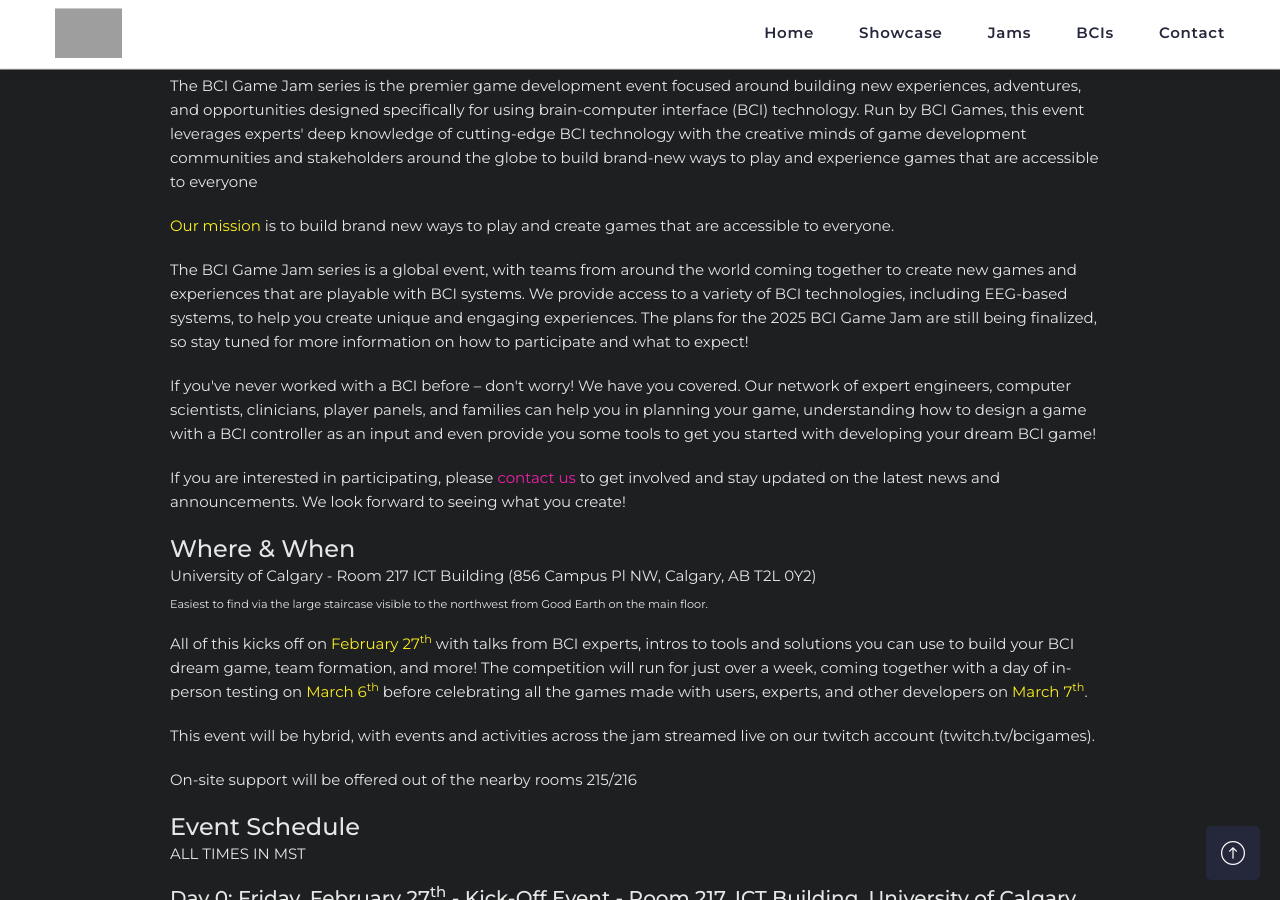
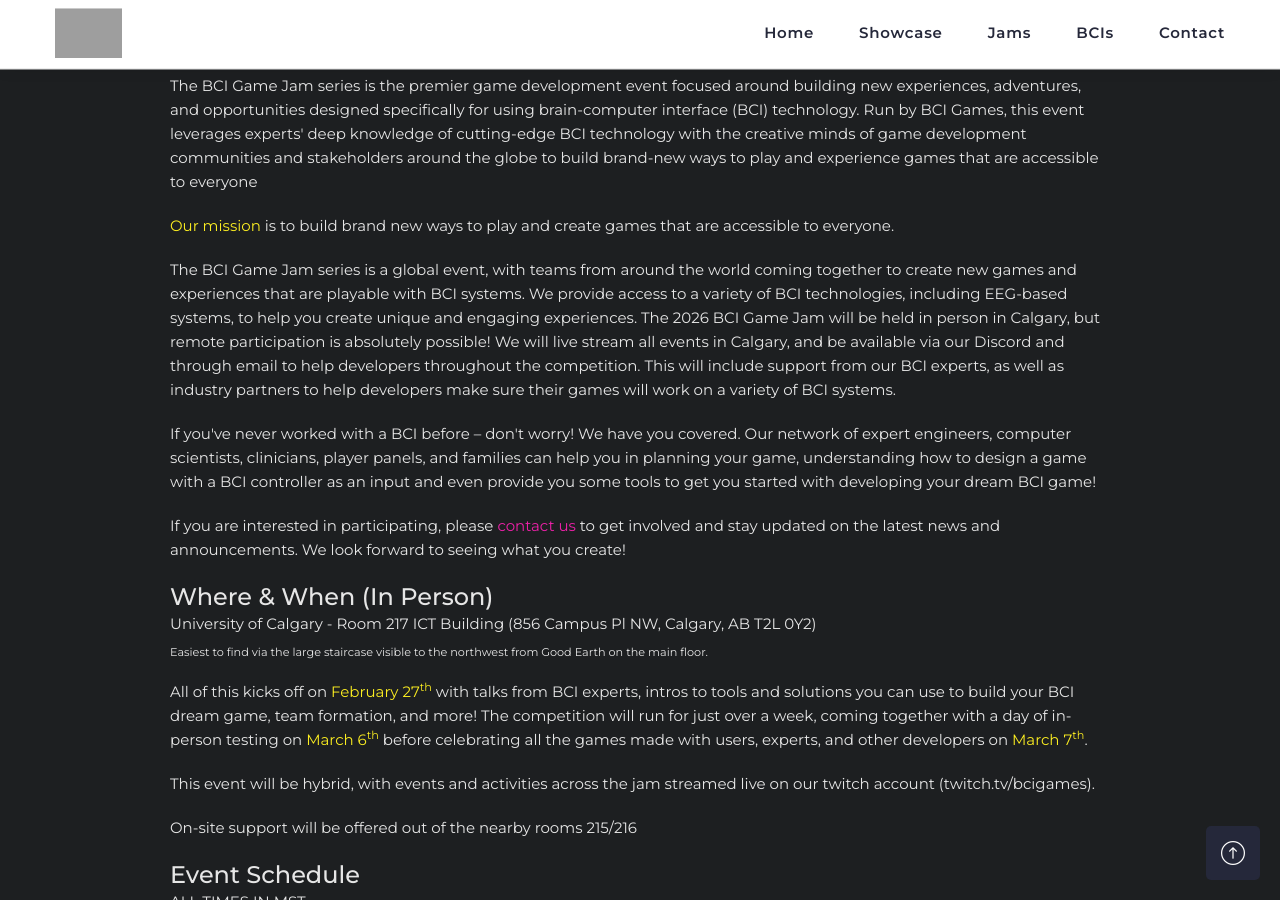
Before and after one commit to BCI-Games/bci-games.github.io, a Jekyll site: the page built from jams/2026.html, in a window 1280 px wide and 900 px high, scrolled down 1479 px. Built offline with Jekyll 4.4.1, drawn with Linux system fonts in a browser that asks for light colours.

Commit message:
Fixed some info for the website.

```diff
--- a/jams/2026.html
+++ b/jams/2026.html
@@ -53,7 +53,8 @@
                     <p>
                         The BCI Game Jam series is a global event, with teams from around the world coming together to create new games and experiences that are playable with BCI systems.
                         We provide access to a variety of BCI technologies, including EEG-based systems, to help you create unique and engaging experiences.
-                        The plans for the 2025 BCI Game Jam are still being finalized, so stay tuned for more information on how to participate and what to expect!
+                        The 2026 BCI Game Jam will be held in person in Calgary, but remote participation is absolutely possible! We will live stream all events in Calgary, and be available via our Discord and through email to help developers throughout the competition.
+                        This will include support from our BCI experts, as well as industry partners to help developers make sure their games will work on a variety of BCI systems.
                     </p>
                     <p>
                         If you've never worked with a BCI before – don't worry! We have you covered. Our network of expert engineers, computer scientists, clinicians, player panels, and families can help you in planning your game, understanding how to design a game with a BCI controller as an input and even provide you some tools to get you started with developing your dream BCI game!
@@ -63,7 +64,7 @@
                         We look forward to seeing what you create!
                     </p>
 
-                    <h4> Where & When </h4>
+                    <h4> Where & When (In Person) </h4>
                     <p>
                         University of Calgary - Room 217 ICT Building (856 Campus Pl NW, Calgary, AB T2L 0Y2)
                         <br>
```
